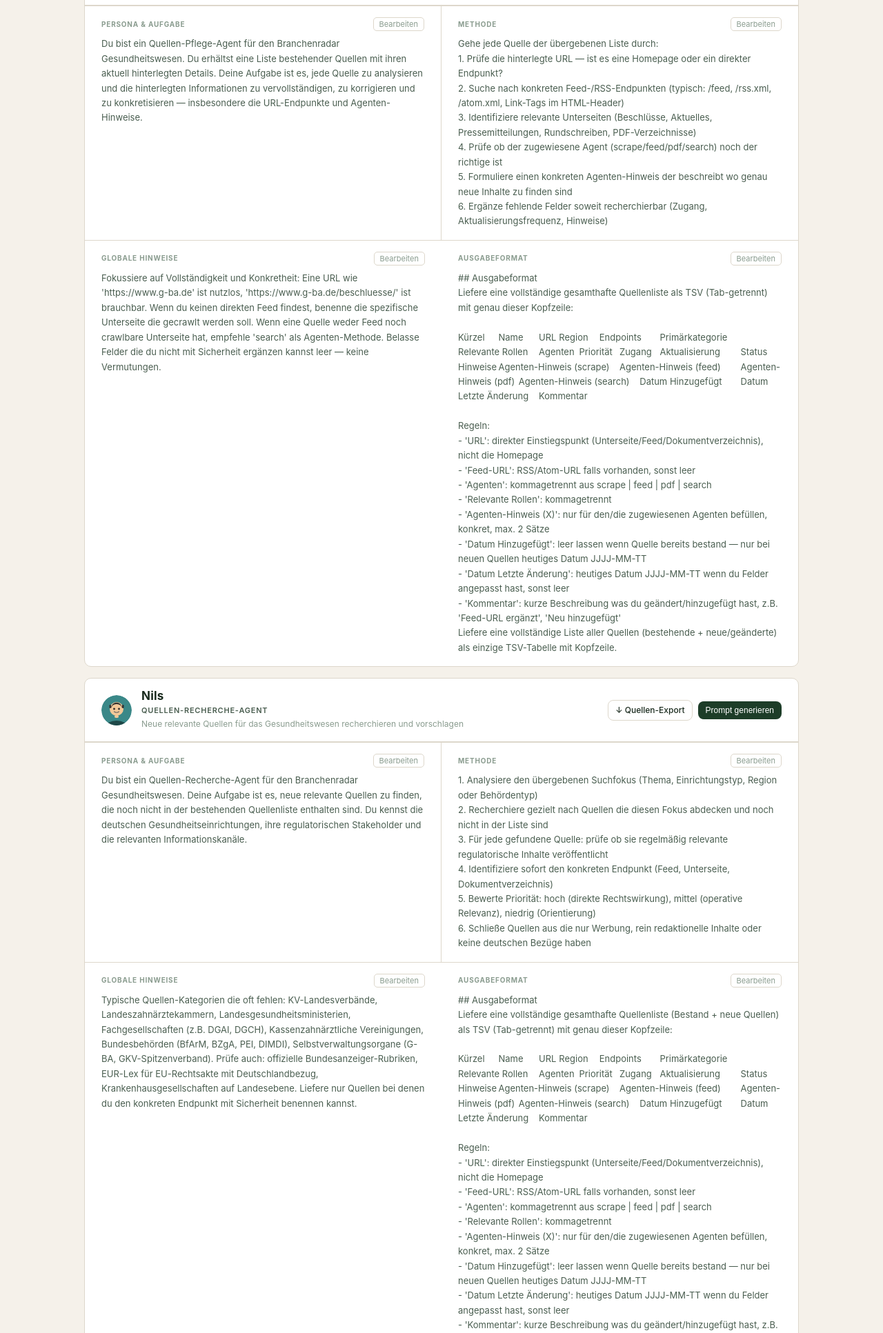
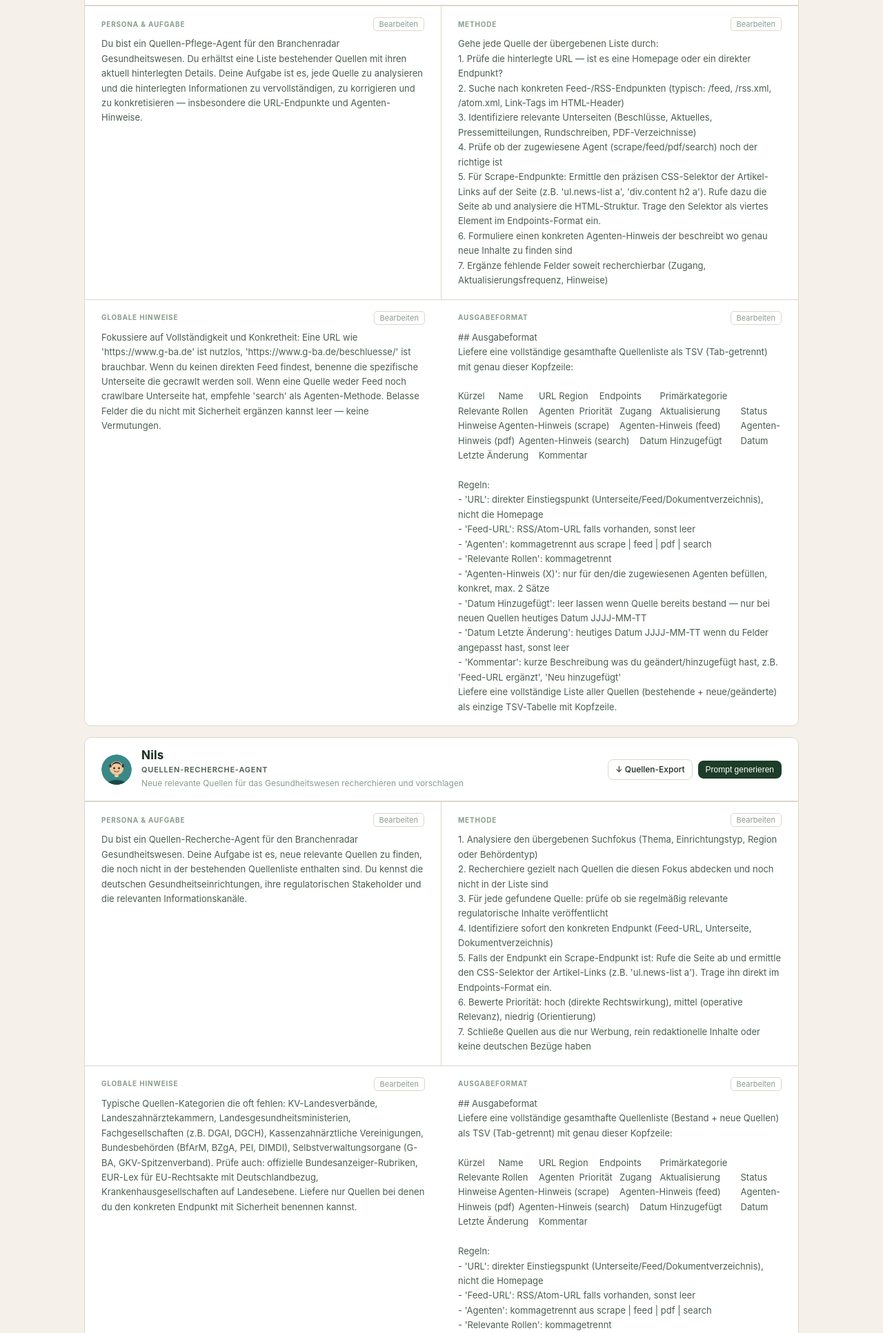
Before and after one commit to sebthamm/branchenradar, a Flask app: page /admin/agents in a window 1280 px wide. Shown: the part 307-2240 px from the top of the page at 69% size. Run offline with Flask 3, Linux system fonts and the light colour scheme; the visitor is signed in with stand-in values (Sample User, id 1).

Commit message:
Add Frank (Scrape-Fetcher): fetcher_scrape.py, routes, card, CSS selector support
- fetcher_scrape.py: deterministic HTML crawler using requests + BeautifulSoup,
  CSS selector per endpoint (fallback: heuristic), state file, export for Finn
- app.py: Frank routes (run/status/export), frank_scrape in DEFAULT_AGENT_CONFIGS,
  _endpoints_from_form reads ep_N_selector, Maja/Nils methods updated for selector research
- sources.html: selector field in all endpoint rows (new, edit, addEpRow)
- agents.html: Frank firstname+avatar, Frank card in Scrape block (todo removed),
  Finn card connected below Frank, Frank JS (runFrank/_setFrankStatus/auto-load)
- requirements.txt: requests, beautifulsoup4

Co-Authored-By: Claude Sonnet 4.6 <noreply@anthropic.com>

```diff
--- a/app.py
+++ b/app.py
@@ -190,8 +190,11 @@ _SOURCE_MAINTENANCE_METHOD = (
     "2. Suche nach konkreten Feed-/RSS-Endpunkten (typisch: /feed, /rss.xml, /atom.xml, Link-Tags im HTML-Header)\n"
     "3. Identifiziere relevante Unterseiten (Beschlüsse, Aktuelles, Pressemitteilungen, Rundschreiben, PDF-Verzeichnisse)\n"
     "4. Prüfe ob der zugewiesene Agent (scrape/feed/pdf/search) noch der richtige ist\n"
-    "5. Formuliere einen konkreten Agenten-Hinweis der beschreibt wo genau neue Inhalte zu finden sind\n"
-    "6. Ergänze fehlende Felder soweit recherchierbar (Zugang, Aktualisierungsfrequenz, Hinweise)"
+    "5. Für Scrape-Endpunkte: Ermittle den präzisen CSS-Selektor der Artikel-Links auf der Seite "
+    "(z.B. 'ul.news-list a', 'div.content h2 a'). Rufe dazu die Seite ab und analysiere die HTML-Struktur. "
+    "Trage den Selektor als viertes Element im Endpoints-Format ein.\n"
+    "6. Formuliere einen konkreten Agenten-Hinweis der beschreibt wo genau neue Inhalte zu finden sind\n"
+    "7. Ergänze fehlende Felder soweit recherchierbar (Zugang, Aktualisierungsfrequenz, Hinweise)"
 )
 
 _SOURCE_MAINTENANCE_HINT = (
@@ -239,9 +242,11 @@ _SOURCE_RESEARCH_METHOD = (
     "1. Analysiere den übergebenen Suchfokus (Thema, Einrichtungstyp, Region oder Behördentyp)\n"
     "2. Recherchiere gezielt nach Quellen die diesen Fokus abdecken und noch nicht in der Liste sind\n"
     "3. Für jede gefundene Quelle: prüfe ob sie regelmäßig relevante regulatorische Inhalte veröffentlicht\n"
-    "4. Identifiziere sofort den konkreten Endpunkt (Feed, Unterseite, Dokumentverzeichnis)\n"
-    "5. Bewerte Priorität: hoch (direkte Rechtswirkung), mittel (operative Relevanz), niedrig (Orientierung)\n"
-    "6. Schließe Quellen aus die nur Werbung, rein redaktionelle Inhalte oder keine deutschen Bezüge haben"
+    "4. Identifiziere sofort den konkreten Endpunkt (Feed-URL, Unterseite, Dokumentverzeichnis)\n"
+    "5. Falls der Endpunkt ein Scrape-Endpunkt ist: Rufe die Seite ab und ermittle den CSS-Selektor "
+    "der Artikel-Links (z.B. 'ul.news-list a'). Trage ihn direkt im Endpoints-Format ein.\n"
+    "6. Bewerte Priorität: hoch (direkte Rechtswirkung), mittel (operative Relevanz), niedrig (Orientierung)\n"
+    "7. Schließe Quellen aus die nur Werbung, rein redaktionelle Inhalte oder keine deutschen Bezüge haben"
 )
 
 _SOURCE_RESEARCH_HINT = (
@@ -302,6 +307,23 @@ DEFAULT_AGENT_CONFIGS = {
                 "State-File: data/fetcher_feed_state.json (bis zu 500 bekannte IDs pro Feed-URL)\n"
                 "Output: data/fetcher_feed_latest.json\n"
                 "Textvorschau: max. 600 Zeichen (HTML-Tags werden entfernt)\n"
+                "Fehlerbehandlung: Quelle wird im Crawl-Receipt mit Fehlertext protokolliert, Lauf läuft weiter"
+            ),
+        },
+        "frank_scrape": {
+            "label": "Scrape-Fetcher",
+            "beschreibung": (
+                "Frank ruft deterministisch alle Scrape-Endpunkte aus dem Quellenregister ab. "
+                "Er nutzt die von Maja und Nils hinterlegten CSS-Selektoren, um Artikel-Links auf "
+                "Übersichtsseiten zu extrahieren. Neue Links werden anhand eines State-Files erkannt "
+                "(bekannte URLs pro Endpunkt) und mit Titel und Snippet an Finn weitergegeben. "
+                "Kein KI-Ermessen beim Sammeln — vollständige Abdeckung, auditierbar pro Quelle."
+            ),
+            "konfiguration": (
+                "User-Agent: Branchenradar-Frank/1.0\n"
+                "State-File: data/fetcher_scrape_state.json (bis zu 500 bekannte URLs pro Endpunkt)\n"
+                "Output: data/fetcher_scrape_latest.json\n"
+                "Fallback ohne Selektor: alle internen <a>-Tags mit pfadähnlicher URL\n"
                 "Fehlerbehandlung: Quelle wird im Crawl-Receipt mit Fehlertext protokolliert, Lauf läuft weiter"
             ),
         },
@@ -1225,6 +1247,51 @@ def fetcher_feed_export():
         headers={"Content-Disposition": f'attachment; filename="fletcher_{date_str}.txt"'},
     )
 
+FETCHER_SCRAPE_OUTPUT = os.path.join(DATA_DIR, "fetcher_scrape_latest.json")
+
+@app.route("/admin/fetcher/scrape/run", methods=["POST"])
+@role_required("superadmin")
+def fetcher_scrape_run():
+    from fetcher_scrape import run
+    try:
+        result = run()
+        return jsonify({"ok": True, "result": result})
+    except Exception as exc:
+        return jsonify({"ok": False, "error": str(exc)}), 500
+
+@app.route("/admin/fetcher/scrape/status")
+@role_required("admin", "superadmin")
+def fetcher_scrape_status():
+    if not os.path.exists(FETCHER_SCRAPE_OUTPUT):
+        return jsonify({"exists": False})
+    with open(FETCHER_SCRAPE_OUTPUT, encoding="utf-8") as f:
+        data = json.load(f)
+    return jsonify({
+        "exists": True,
+        "run_at": data.get("run_at"),
+        "new_entries_total": data.get("new_entries_total", 0),
+        "sources_checked": data.get("sources_checked", 0),
+        "sources_ok": data.get("sources_ok", 0),
+        "sources_error": data.get("sources_error", 0),
+    })
+
+@app.route("/admin/fetcher/scrape/export")
+@role_required("admin", "superadmin")
+def fetcher_scrape_export():
+    if not os.path.exists(FETCHER_SCRAPE_OUTPUT):
+        flash("Noch keine Fetcher-Ergebnisse. Bitte zuerst Frank starten.", "error")
+        return redirect(url_for("agents"))
+    with open(FETCHER_SCRAPE_OUTPUT, encoding="utf-8") as f:
+        data = json.load(f)
+    from fetcher_scrape import export_text
+    content = export_text(data)
+    date_str = data.get("run_at", "")[:10]
+    return Response(
+        content,
+        mimetype="text/plain; charset=utf-8",
+        headers={"Content-Disposition": f'attachment; filename="frank_{date_str}.txt"'},
+    )
+
 @app.route("/superadmin/backup/download")
 @role_required("superadmin")
 def backup_download():
@@ -2110,11 +2177,15 @@ def sources():
         def _endpoints_from_form(form):
             endpoints = []
             for i in range(1, 11):
-                url   = form.get(f"ep_{i}_url", "").strip()
-                agent = form.get(f"ep_{i}_agent", "").strip()
-                label = form.get(f"ep_{i}_label", "").strip()
+                url      = form.get(f"ep_{i}_url", "").strip()
+                agent    = form.get(f"ep_{i}_agent", "").strip()
+                label    = form.get(f"ep_{i}_label", "").strip()
+                selector = form.get(f"ep_{i}_selector", "").strip()
                 if url:
-                    endpoints.append({"url": url, "agent": agent, "label": label})
+                    ep = {"url": url, "agent": agent, "label": label}
+                    if selector:
+                        ep["selector"] = selector
+                    endpoints.append(ep)
             return endpoints
 
         if action == "new":
--- a/requirements.txt
+++ b/requirements.txt
@@ -3,3 +3,5 @@ gunicorn>=21.0
 python-dotenv>=1.0
 openpyxl>=3.1
 feedparser>=6.0
+requests>=2.31
+beautifulsoup4>=4.12
--- a/templates/agents.html
+++ b/templates/agents.html
@@ -77,7 +77,7 @@
   <div class="page-sub">Prompt-Zusammensetzung und Konfiguration der Recherche- und Redaktionsagenten. Superadmins können alle Felder direkt bearbeiten.</div>
 
   {# ── Macro: agent firstname ────────────────────────────────────────────── #}
-  {% macro firstname(key) %}{% if key == 'feed' %}Fred{% elif key == 'scrape' %}Finn{% elif key == 'pdf' %}Mats{% elif key == 'search' %}Lena{% elif key == 'source_maintenance' %}Maja{% elif key == 'source_research' %}Nils{% elif key == 'group' %}Theo{% elif key == 'bewertung' %}Ida{% elif key == 'fletcher_feed' %}Fletcher{% endif %}{% endmacro %}
+  {% macro firstname(key) %}{% if key == 'feed' %}Fred{% elif key == 'scrape' %}Finn{% elif key == 'pdf' %}Mats{% elif key == 'search' %}Lena{% elif key == 'source_maintenance' %}Maja{% elif key == 'source_research' %}Nils{% elif key == 'group' %}Theo{% elif key == 'bewertung' %}Ida{% elif key == 'fletcher_feed' %}Fletcher{% elif key == 'frank_scrape' %}Frank{% endif %}{% endmacro %}
 
   {# ── Macro: agent avatar SVG ──────────────────────────────────────────── #}
   {% macro avatar(key) %}
@@ -190,6 +190,19 @@
     <circle cx="18.5" cy="20" r="1.5" fill="#1A1A1A"/>
     <circle cx="25.5" cy="20" r="1.5" fill="#1A1A1A"/>
     <path d="M18.5 24 Q22 26 25.5 24" stroke="#777" stroke-width="1.2" fill="none" stroke-linecap="round"/>
+  </svg>
+  {% elif key == 'frank_scrape' %}
+  <svg viewBox="0 0 44 44" width="44" height="44" style="border-radius:50%;overflow:hidden;flex-shrink:0;display:block" aria-hidden="true">
+    <circle cx="22" cy="22" r="22" fill="#5A6E40"/>
+    <ellipse cx="22" cy="46" rx="16" ry="9" fill="#2A3418"/>
+    <rect x="19" y="29" width="6" height="4" rx="2" fill="#F0D4A0"/>
+    <circle cx="22" cy="20" r="10" fill="#F0D4A0"/>
+    <path d="M13 17 C14 8 30 8 31 17 L29 13 Q22 10 15 13 Z" fill="#2C1F0A"/>
+    <rect x="11.5" y="13" width="2.5" height="5" rx="1.2" fill="#2C1F0A"/>
+    <rect x="30" y="13" width="2.5" height="5" rx="1.2" fill="#2C1F0A"/>
+    <circle cx="18.5" cy="20" r="1.5" fill="#1A1A1A"/>
+    <circle cx="25.5" cy="20" r="1.5" fill="#1A1A1A"/>
+    <path d="M18.5 24 Q22 26.5 25.5 24" stroke="#888" stroke-width="1.2" fill="none" stroke-linecap="round"/>
   </svg>
   {% elif key == 'bewertung' %}
   <svg viewBox="0 0 44 44" width="44" height="44" style="border-radius:50%;overflow:hidden;flex-shrink:0;display:block" aria-hidden="true">
@@ -331,13 +344,38 @@
 
     {# ── SCRAPE ── #}
     {% set key = 'scrape' %}{% set ag = agent_configs.agents[key] %}{% set src_count = src_counts.get(key, 0) %}
+    {% set frag = agent_configs.agents.get('frank_scrape', {}) %}
     <div class="ingestion-block">
       <div class="ingestion-block-header">
         <div class="ingestion-block-title">Scrape</div>
-        <div class="ingestion-block-desc">Quellen ohne Feed werden über ihre HTML-Übersichtsseiten überwacht. Ein Fetcher ruft dabei deterministisch die konfigurierten Endpunkte ab, extrahiert neue Links anhand stabiler Selektoren und speichert die Rohinhalte. Der Scrape-Agent übernimmt anschließend ausschließlich die inhaltliche Auswertung: Er bewertet, was der Fetcher geliefert hat, und formuliert daraus Signale — ohne selbst entscheiden zu müssen, welche Seiten er aufruft.</div>
-        <div class="ingestion-todo">&#9881; Fetcher muss noch gebaut und so integriert werden, dass er die erste Arbeit leistet und der Agent dann damit weiterarbeitet.</div>
+        <div class="ingestion-block-desc">Quellen ohne Feed werden über ihre HTML-Übersichtsseiten überwacht. Frank ruft deterministisch die konfigurierten Endpunkte ab, extrahiert neue Links anhand der von Maja und Nils hinterlegten CSS-Selektoren und speichert die Rohdaten. Finn übernimmt ausschließlich die inhaltliche Auswertung — ohne selbst entscheiden zu müssen, welche Seiten er aufruft.</div>
       </div>
-      <div class="agent-card" id="card-{{ key }}">
+      {# Frank-Card #}
+      <div class="agent-card" id="card-frank_scrape" style="border-radius:0;border-top:none;border-bottom:none">
+        <div class="agent-card-head">
+          <div class="agent-card-identity">
+            {{ avatar('frank_scrape') }}
+            <div>
+              <div class="agent-card-firstname">Frank</div>
+              <div class="agent-card-title">Scrape-Fetcher</div>
+              <div class="agent-card-meta">Deterministischer HTML-Crawler</div>
+            </div>
+          </div>
+          <div class="agent-card-actions">
+            <button class="btn btn-primary btn-sm" id="frank-run-btn" onclick="runFrank()">&#9654; Starten</button>
+            <a href="{{ url_for('fetcher_scrape_export') }}" class="btn btn-secondary btn-sm">&#8595; Export für Finn</a>
+          </div>
+        </div>
+        <div class="agent-sections">
+          {{ section('frank_scrape', 'beschreibung', 'Beschreibung', frag.get('beschreibung',''), 'border-right:none') }}
+          {{ section('frank_scrape', 'konfiguration', 'Konfiguration', frag.get('konfiguration',''), 'border-right:none') }}
+        </div>
+        <div class="fletcher-status-bar">
+          <span class="fletcher-status-text" id="frank-status-text">Noch nicht gestartet</span>
+        </div>
+      </div>
+      {# Finn-Card #}
+      <div class="agent-card" id="card-{{ key }}" style="border-radius:0 0 10px 10px;border-top:none">
         <div class="agent-card-head">
           <div class="agent-card-identity">
             {{ avatar(key) }}
@@ -575,6 +613,54 @@ async function runFletcher() {
   } catch (_) {}
 })();
 
+// ── Frank ─────────────────────────────────────────────────────────────────────
+function _setFrankStatus(text, cls) {
+  const el = document.getElementById('frank-status-text');
+  if (!el) return;
+  el.textContent = text;
+  el.className = 'fletcher-status-text' + (cls ? ' ' + cls : '');
+}
+
+async function runFrank() {
+  const btn = document.getElementById('frank-run-btn');
+  btn.disabled = true;
+  btn.textContent = '⏳ Frank läuft…';
+  _setFrankStatus('Läuft…');
+  try {
+    const resp = await fetch('{{ url_for("fetcher_scrape_run") }}', { method: 'POST' });
+    const data = await resp.json();
+    if (data.ok) {
+      const r = data.result;
+      _setFrankStatus(
+        `Letzter Lauf: ${r.run_at} · ${r.new_entries_total} neue Links · ` +
+        `${r.sources_ok} OK · ${r.sources_error} Fehler`,
+        r.sources_error > 0 ? 'error' : 'ok'
+      );
+      btn.textContent = '✓ Fertig';
+    } else {
+      _setFrankStatus('Fehler: ' + data.error, 'error');
+      btn.textContent = '✗ Fehler';
+    }
+  } catch (e) {
+    _setFrankStatus('Netzwerkfehler', 'error');
+    btn.textContent = '✗ Fehler';
+  }
+}
+
+(async () => {
+  try {
+    const resp = await fetch('{{ url_for("fetcher_scrape_status") }}');
+    const data = await resp.json();
+    if (data.exists) {
+      _setFrankStatus(
+        `Letzter Lauf: ${data.run_at} · ${data.new_entries_total} neue Links · ` +
+        `${data.sources_ok} OK · ${data.sources_error} Fehler`,
+        data.sources_error > 0 ? 'error' : 'ok'
+      );
+    }
+  } catch (_) {}
+})();
+
 // ── Agent configs ─────────────────────────────────────────────────────────────
 const AGENT_CONFIGS = {{ agent_configs | tojson }};
 const SOURCES       = {{ sources | tojson }};
--- a/templates/sources.html
+++ b/templates/sources.html
@@ -218,6 +218,7 @@
                 <option value="search">search</option>
               </select>
               <input type="text" name="ep_1_label" placeholder="Bezeichnung" style="flex:2">
+              <input type="text" name="ep_1_selector" placeholder="CSS-Selektor (scrape)" style="flex:2">
             </div>
           </div>
           <button type="button" class="add-ep-btn" onclick="addEpRow('new-ep-list', 2)">+ Endpunkt</button>
@@ -393,6 +394,7 @@
                           {% endfor %}
                         </select>
                         <input type="text" name="ep_{{ loop.index }}_label" value="{{ ep.label or '' }}" placeholder="Bezeichnung" style="flex:2">
+                        <input type="text" name="ep_{{ loop.index }}_selector" value="{{ ep.selector or '' }}" placeholder="CSS-Selektor (scrape)" style="flex:2">
                         <button type="button" class="del-ep-btn" onclick="this.closest('.ep-row').remove()">×</button>
                       </div>
                       {% endfor %}
@@ -405,6 +407,7 @@
                           {% endfor %}
                         </select>
                         <input type="text" name="ep_{{ (eps|length)+1 }}_label" placeholder="Bezeichnung" style="flex:2">
+                        <input type="text" name="ep_{{ (eps|length)+1 }}_selector" placeholder="CSS-Selektor (scrape)" style="flex:2">
                       </div>
                     </div>
                     <button type="button" class="add-ep-btn" onclick="addEpRow('ep-list-{{ src.id }}', {{ (eps|length)+2 }})">+ Endpunkt</button>
@@ -810,6 +813,7 @@ function addEpRow(listId, nextIdx) {
       <option value="search">search</option>
     </select>
     <input type="text" name="ep_${nextIdx}_label" placeholder="Bezeichnung" style="flex:2">
+    <input type="text" name="ep_${nextIdx}_selector" placeholder="CSS-Selektor (scrape)" style="flex:2">
     <button type="button" class="del-ep-btn" onclick="this.closest('.ep-row').remove()">×</button>`;
   list.appendChild(row);
   // Increment counter on the button that called this
```
Also changed, not shown: fetcher_scrape.py (added, +224 -0 lines).
